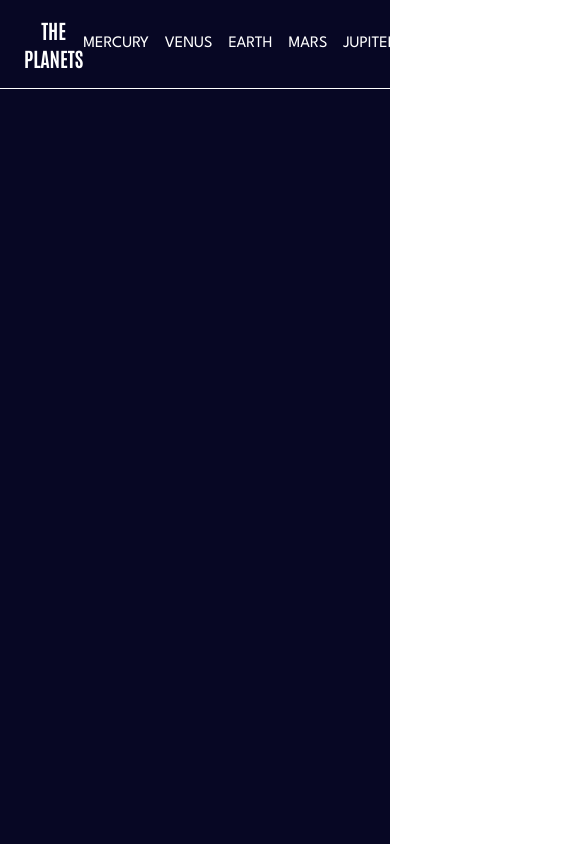
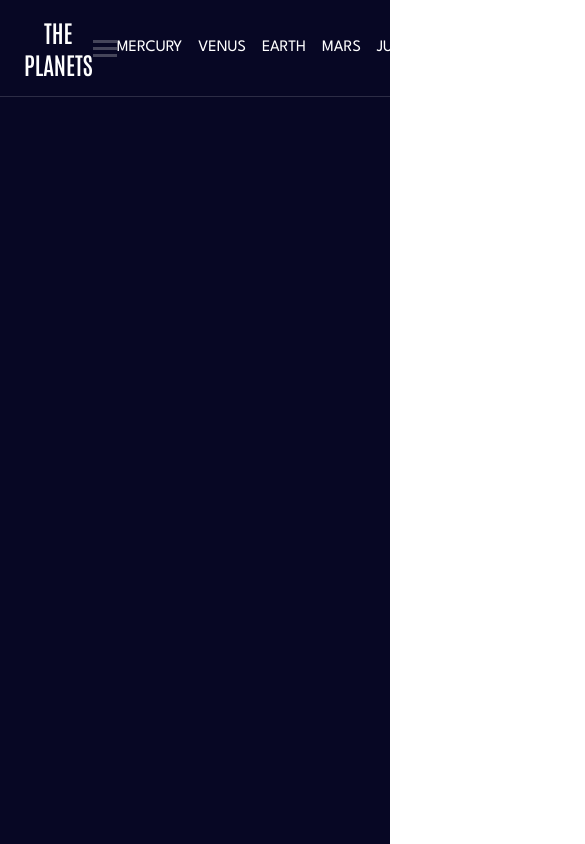
Before and after one commit to margaux-works/planets-fact-site, a React (Vite) app: page / in a window 390 px wide. Shown: the top 844 px of the page, 585 px wide, since content can reach past the window. Built offline with nearby package versions, Linux system fonts and the light colour scheme.

Commit message:
hamburger menu added

```diff
--- a/src/components/Header.jsx
+++ b/src/components/Header.jsx
@@ -1,10 +1,37 @@
 import { Link } from 'react-router-dom';
 import { planetsData } from '../data/planetsData';
+import { useState } from 'react';
 
 export const Header = () => {
+  const [isMenuOpen, setIsMenuOpen] = useState(false);
+
   return (
-    <nav className="flex justify-between items-center px-6 py-4 bg-darkBlue border-b border-gray-600">
-      <h1 className="text-xl font-bold font-antonio uppercase">The Planets</h1>
+    <nav className="relative flex justify-between items-center px-6 py-4 bg-darkBlue border-b border-gray border-opacity-30">
+      {/* Logo */}
+      <h1 className="text-2xl font-semibold font-antonio uppercase">
+        The Planets
+      </h1>
+      {/* Hamburger Icon for Mobile */}
+      <button
+        className="block md:hidden text-white"
+        onClick={() => setIsMenuOpen(!isMenuOpen)}
+      >
+        <svg
+          xmlns="http://www.w3.org/2000/svg"
+          width="24"
+          height="17"
+          viewBox="0 0 24 17"
+          fill="none"
+        >
+          <g opacity="0.248746">
+            <rect width="24" height="3" fill="white" />
+            <rect y="7" width="24" height="3" fill="white" />
+            <rect y="14" width="24" height="3" fill="white" />
+          </g>
+        </svg>
+      </button>
+
+      {/* Desktop Navigation */}
       <div className="space-x-4 font-spartan uppercase">
         {planetsData.map((planet) => (
           <Link
@@ -19,6 +46,55 @@ export const Header = () => {
           </Link>
         ))}
       </div>
+
+      {/* Mobile Flyout Menu */}
+      {isMenuOpen && (
+        <div className="absolute top-16 left-0 w-full bg-darkBlue z-50 text-lg font-spartan font-normal tracking-widest uppercase">
+          <ul className="flex flex-col space-y-4 p-6">
+            {planetsData.map((planet, index) => (
+              <li
+                key={planet.name}
+                className={`flex items-center justify-between py-5 ${
+                  index !== planetsData.length - 1
+                    ? 'border-b border-white border-opacity-10'
+                    : ''
+                }`}
+              >
+                {/* Planet Circle */}
+                <div className="flex items-center space-x-4">
+                  <div
+                    className="w-4 h-4 rounded-full"
+                    style={{ backgroundColor: planet.color }}
+                  ></div>
+                  <Link
+                    to={`/${planet.name.toLowerCase()}`}
+                    onClick={() => setIsMenuOpen(false)}
+                  >
+                    {planet.name}
+                  </Link>
+                </div>
+                {/* Arrow */}
+                <div>
+                  <Link
+                    to={`/${planet.name.toLowerCase()}`}
+                    onClick={() => setIsMenuOpen(false)}
+                  >
+                    <svg
+                      xmlns="http://www.w3.org/2000/svg"
+                      width="6"
+                      height="10"
+                      viewBox="0 0 6 10"
+                      fill="none"
+                    >
+                      <path opacity="0.4" d="M1 1L5 5L1 9" stroke="white" />
+                    </svg>
+                  </Link>
+                </div>
+              </li>
+            ))}
+          </ul>
+        </div>
+      )}
     </nav>
   );
 };
--- a/tailwind.config.js
+++ b/tailwind.config.js
@@ -22,5 +22,11 @@ export default {
       spartan: ['"League Spartan"', 'sans-serif'],
     },
   },
+  safelist: [
+    {
+      pattern:
+        /(bg|border)-(turquoise|salmon|purple|orange|red|darkOrange|green|blue)/,
+    },
+  ],
   plugins: [],
 };
```
